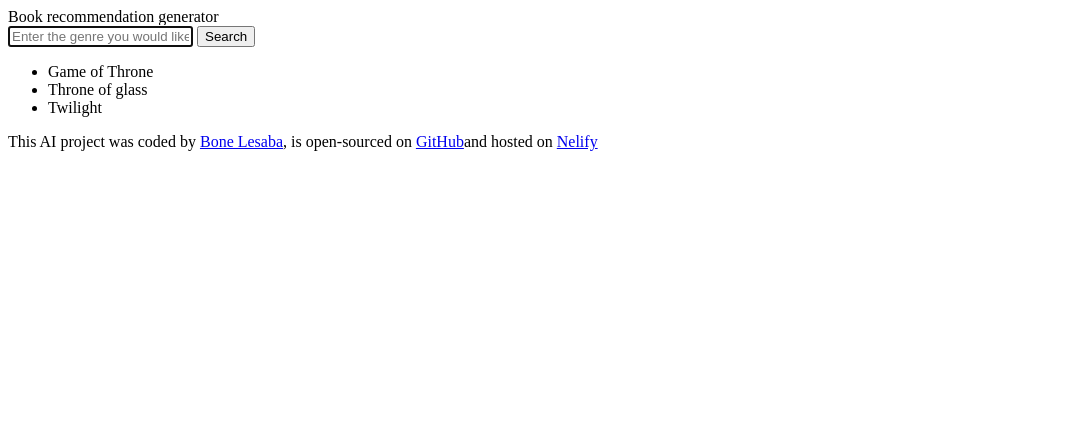
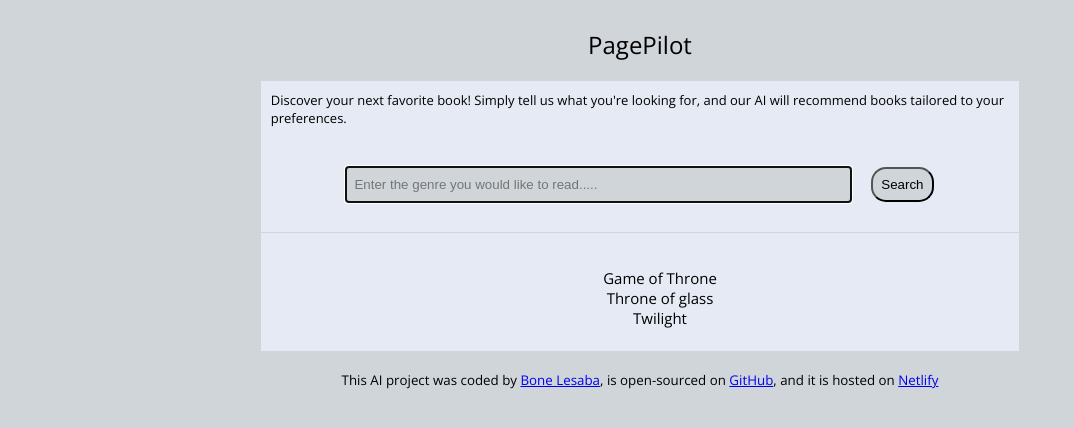
Before and after one commit to charmainelesaba/AI-Recommendation-Generator, a plain HTML site: page index.html in a window 1280 px wide. Shown: the whole page, without its empty margins (0-1074 px from the left). Drawn offline with nearby package versions, Linux system fonts and the light colour scheme.

Commit message:
Added basic css to the page

```diff
--- a/index.css
+++ b/index.css
@@ -0,0 +1,49 @@
+body{
+    font-family: "Open Sans", sans-serif;
+}
+header{
+    font-size: x-large;
+    text-align: center;
+}
+main{
+    background-color: #E6EAF4;
+    margin: 0 auto;
+    width: 60%;
+    height: 270px;
+}
+form{
+    padding: 30px;
+    border-bottom: 1px solid #D0D5DA;
+    display: flex;
+    justify-content: center;
+}
+ul{
+    font-size: 15px;
+    text-align: center;
+    list-style: none;
+}
+footer{
+    text-align: center;
+    font-size: smaller;
+}
+header, footer, .book-recommendation{
+    padding: 20px;
+}
+body, .user-input, .form-search{
+    background-color: #D0D5DA;
+}
+.welcome-text{
+    font-size: 13px;
+    padding: 10px;
+}
+.user-input{
+    width: 70%;
+    padding: 8px;
+    border-radius: 2px;
+    border: none;
+}
+.form-search{
+    border-radius: 15px;
+    padding: 8px;
+    margin-left: 20px;
+}
--- a/index.html
+++ b/index.html
@@ -3,11 +3,19 @@
 <head>
     <meta charset="UTF-8">
     <meta name="viewport" content="width=device-width, initial-scale=1.0">
+    <link rel="stylesheet" href="index.css">
+    <link rel="preconnect" href="https://fonts.googleapis.com">
+    <link rel="preconnect" href="https://fonts.googleapis.com">
+<link rel="preconnect" href="https://fonts.gstatic.com" crossorigin>
+<link href="https://fonts.googleapis.com/css2?family=Open+Sans:ital,wght@0,300..800;1,300..800&display=swap" rel="stylesheet">
     <title>Book recommendation generator</title>
 </head>
 <body>
-    <header>Book recommendation generator</header>
+    <header>PagePilot</header>
     <main>
+        <div class="welcome-text">
+            Discover your next favorite book! Simply tell us what you're looking for, and our AI will recommend books tailored to your preferences.
+        </div>
         <form action="">
             <input type="text"
             name="user-input"
@@ -32,8 +40,8 @@
     </main>
     <footer>This AI project was coded by
         <a href="https://github.com/charmainelesaba">Bone Lesaba</a>, is open-sourced on
-        <a href="https://github.com/charmainelesaba/AI-Recommendation-Generator">GitHub</a>and hosted on
-        <a href="https://pulabooks.netlify.app/">Nelify</a>
+        <a href="https://github.com/charmainelesaba/AI-Recommendation-Generator">GitHub</a>, and it is hosted on
+        <a href="https://pulabooks.netlify.app/">Netlify</a>
     </footer>
 </body>
 </html>
```
